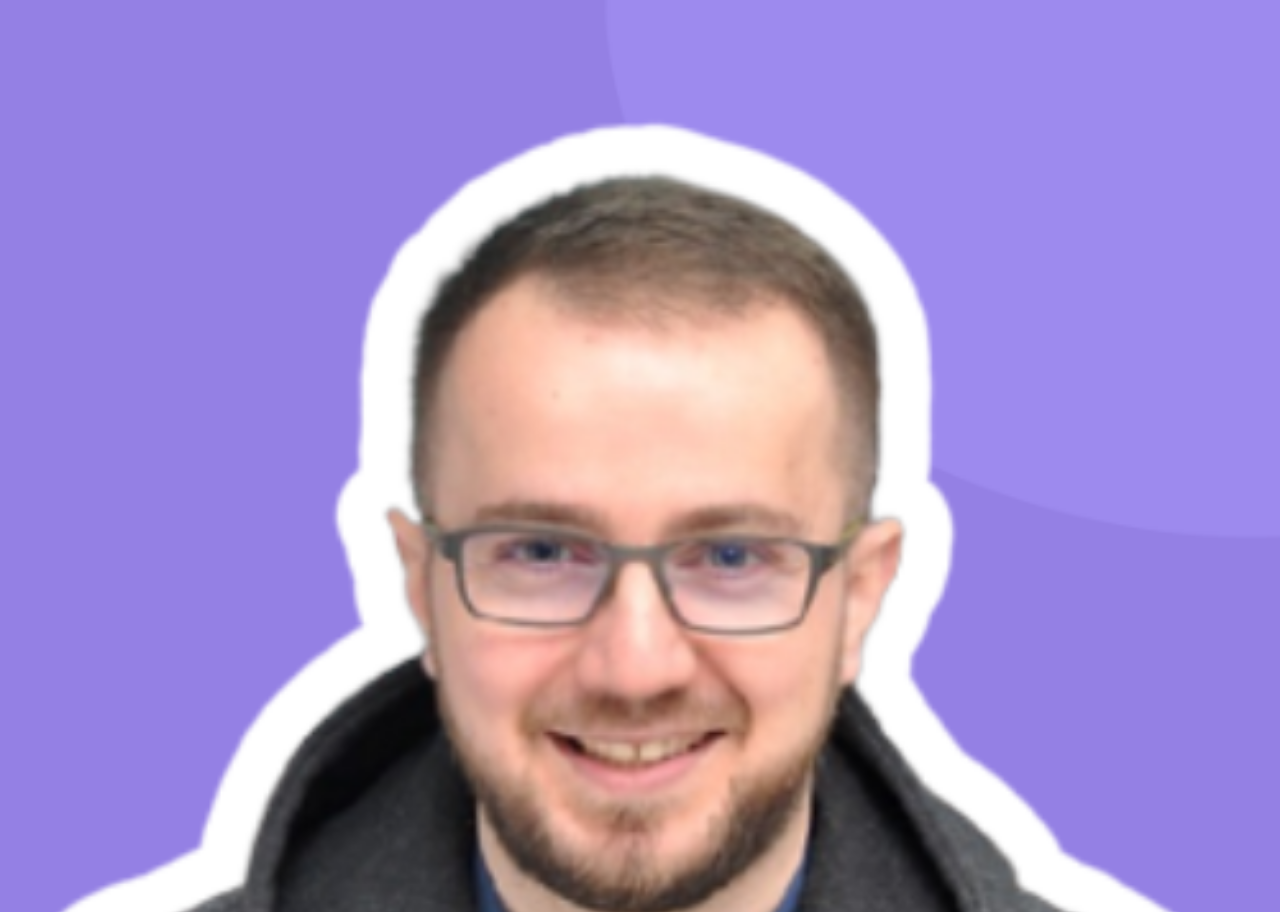
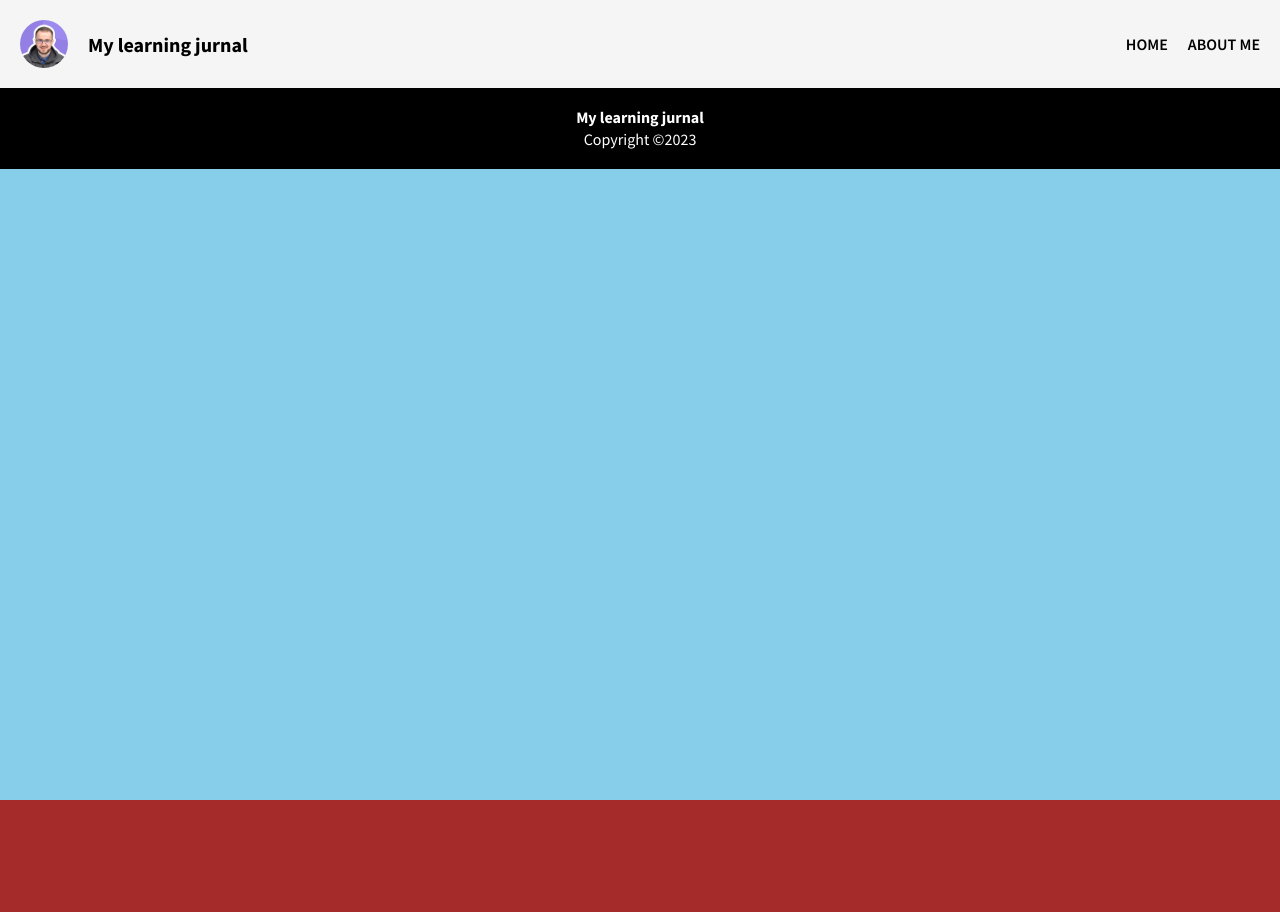
Before and after one commit to Drazen-TheGRC/Learning-Jurnal-Scrimba, a website with bundled scripts: page index.html in a window 1280 px wide. Shown: the top 912 px of the page. After the commit the page ends 800 px from the top, so only its background shows below. Built offline with nearby package versions, Linux system fonts and the light colour scheme.

Commit message:
add: CSS to header and footer

```diff
--- a/css/style.css
+++ b/css/style.css
@@ -3,14 +3,86 @@ body {
     margin: 0;
     padding: 0;
     background-color: brown;
+
     font-family: 'Source Sans Pro', sans-serif;
+}
+
+/* Header */
+header,
+.header-container {
+    display: flex;
+    flex-direction: row;
+    align-items: center;
+
+    box-sizing: border-box;
+    width: 100%;
+    background-color: whitesmoke;
+}
+
+.logo-img {
+    width: 3em;
+    border-radius: 50%;
+    padding: 1.25em;
 
 }
+.logo-text {
+    font-weight: 700;
+    font-size: 1.25rem;
+}
 
-img {
+nav {
+    margin-left: auto;
+}
+nav > ul {
+    display: flex;
+}
+
+nav > ul > li {
+    list-style-type: none;
+
+    padding-right: 1.25em;
+
+    font-weight: 600;
+    text-transform: uppercase;
+}
+
+/* Footer */
+footer{
+    display: flex;
+    flex-direction: column;
+    align-items: center;
+
+
+    box-sizing: border-box;
     width: 100%;
-    box-sizing: border-box;
+
+    background-color: black;
+    color: white;
 }
+
+footer > p{
+    margin: 0;
+    padding: 0;
+
+    font-size: 1rem;
+}
+
+.footer-text{
+    margin-top: 1.25em;
+    font-weight: 700;
+}
+.copyright-text{
+    margin-top: 0.25em;
+    margin-bottom: 1.25em;
+}
+
+
+
+
+
+
+
+
 
 
 
--- a/index.html
+++ b/index.html
@@ -19,6 +19,7 @@
     </head>
     <body>
         <header>
+            <div class="header-container">
                 <img class="logo-img" src="images/avatar.png" alt="Photo of me">
                 <p class="logo-text" >My learning jurnal</p>
                 <nav>
@@ -27,6 +28,7 @@
                         <li>About me</li>
                     </ul>
                 </nav>
+            </div>
         </header>
 
 
@@ -44,8 +46,8 @@
 
 
         <footer>
-            <p class="logo-text" >My learning jurnal</p>
-            <p class="copyright">Copyright ©2023</p>
+            <p class="footer-text" >My learning jurnal</p>
+            <p class="copyright-text">Copyright ©2023</p>
         </footer>
 
 
--- a/index.js
+++ b/index.js
@@ -173,10 +173,10 @@ function getHtmlFilename(){
 
 
 if(getHtmlFilename() === "index.html"){
-    renderHomeFeaturedPost()
-    renderFewPostGrid()
+    //renderHomeFeaturedPost()
+    //renderFewPostGrid()
 }
 else if(getHtmlFilename() === "post.html"){
-    renderPostFeaturedPost()
-    renderFewPostGrid()
+    //renderPostFeaturedPost()
+    //renderFewPostGrid()
 }
```
Lines whose indentation alone changed are shown as unchanged.
